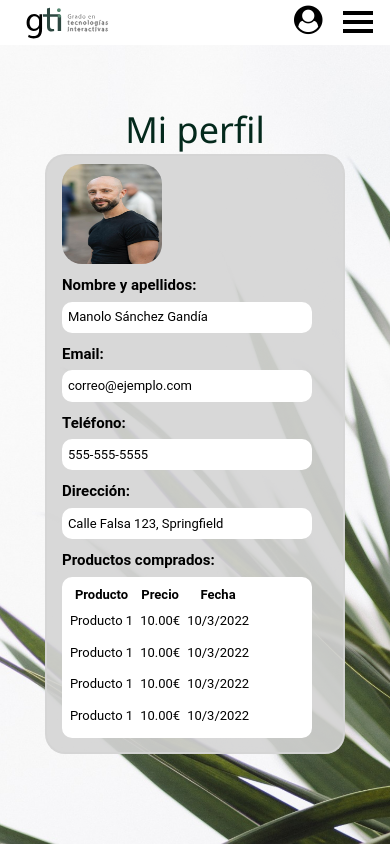
After one commit to Hao12341/Proyecto2-Grupo09, a PHP site: page /html/perfil.html in a window 390 px wide. The commit adds this page. Run offline with PHP 8.4, Linux system fonts and the light colour scheme.

Commit message:
Perfil-hecho-login-corregido

```diff
--- /dev/null
+++ b/css/perfil.css
@@ -0,0 +1,276 @@
+@import url('https://fonts.googleapis.com/css2?family=Poppins:wght@200&display=swap');
+
+* {
+    margin: 0;
+    padding: 0;
+    font-family: 'Roboto', sans-serif;
+}
+
+/* Estilos del header */
+#menu{
+    --bg-color: white;
+    --txt-color: white;
+    --hover-bg: var(--accent-bg-color);
+    --hover-txt: var(--accent-fg-color);
+    --li-bg: #204b36;
+    --menu-height: 3rem;
+}
+#menu ul{
+    background-color: var(--bg-color);
+    position: absolute;
+    top: var(--menu-height);
+    left: 0;
+    width: 100%;
+    transform: translateY(-50%) scaleY(0);
+    transition: .5s;
+}
+
+#menu.activo ul{
+    transform: translateY(0) scaleY(1);
+}
+
+#menu li{
+    padding: .5em;
+    text-align: center;
+    border: 1px solid white;
+    background-color: var(--li-bg);
+    color: var(--txt-color);
+
+}
+#Logo img{
+    width: 7.7rem;
+    height: 4.7rem;
+}
+#menu {
+    background-color: var(--bg-color);
+    color: black;
+    height: var(--menu-height);
+    display: flex;
+    align-items: center;
+    justify-content: space-between;
+    padding: .5em;
+    position: fixed;
+    width: 100%;
+}
+.hamburguesa {
+    width: 2em;
+    height: 2em;
+    padding: 10px;
+    cursor: pointer;
+
+}
+.hamburguesa div{
+    background-color: black;
+    width: 2em;
+    height: .3em;
+    margin: .3em auto;
+    transition: .5s;
+    z-index: -1;
+}
+#Login{
+    width: 2em;
+    height: 2em;
+    padding: 10px;
+    cursor: pointer;
+}
+
+#menu.activo .hamburguesa div:nth-child(2){
+    opacity: 0;
+}
+
+#menu.activo .hamburguesa div:nth-child(1){
+    transform: translateY(.6em) rotate(45deg);
+}
+#menu.activo .hamburguesa div:nth-child(3){
+    transform: translateY(-.6em) rotate(-45deg);
+}
+#iconosBanner{
+    padding: 20px;
+    margin-bottom: 1.5rem;
+    display: flex;
+    align-content: center;
+    flex-direction: row;
+    flex-wrap: wrap;
+    justify-content: space-around;
+    align-items: center;
+}
+
+#Login i{
+    margin: 0 auto;
+    font-size: 1.9rem;
+    float: right;
+}
+/* Estilos de la sección principal */
+.section {
+    display: flex;
+    justify-content: center;
+    align-items: center;
+    min-height: 100vh;
+    width: 100%;
+    background-image: url(../img/FondoInicioSesion.jpeg);
+    background-position: center;
+    background-size: cover;
+}
+
+h1 {
+    display: flex;
+    align-items: center;
+    justify-content: center;
+    color: #04291c;
+    height: 15px;
+
+}
+.titulo{
+    margin-bottom: 5px;
+    margin-top: 20px;
+    padding: 0.1em;
+
+}
+
+.perfil {
+    display: flex;
+    flex-direction: column;
+    height: 700px;
+    background-color: rgba(212, 212, 212, 0.9);
+    border: 2px solid rgba(212, 212, 212, 0.9);
+    border-radius: 20px;
+    width: 500px;
+    justify-content: center;
+    align-items: flex-start;
+    padding: 1em;
+}
+
+.perfil-img {
+    display: flex;
+}
+
+.perfil img {
+    border-radius: 20%;
+    margin-right: 20px;
+    width: 130px;
+    height: 130px;
+    margin-bottom: 15px;
+}
+
+.perfil-img:hover {
+    filter: brightness(0.5);
+    cursor: pointer;
+}
+
+.perfil-info {
+    display: flex;
+    flex-direction: column;
+    align-items: flex-start;
+    flex-grow: 1;
+}
+
+.perfil dd {
+    width: 450px;
+    border: 2px solid white;
+    background-color: white;
+    border-radius: 10px;
+    font-size: 16px;
+    padding: 0.3em;
+}
+
+.perfil dt {
+    font-weight: bold;
+    margin-bottom: 5px;
+}
+
+.perfil dd {
+    margin: 0;
+    margin-bottom: 10px;
+}
+
+table td:nth-child(2) {
+    padding: 5px;
+}
+
+
+@media(max-width: 590px) {
+    section {
+        display: flex;
+        justify-content: center;
+        align-items: center;
+        min-height: 100vh;
+        width: 100%;
+        background-image: url(chua-bing-quan-Sg7eWHKrxrA-unsplash-min.jpg);
+        background-position: center;
+        background-size: cover;
+
+    }
+
+    h1 {
+        display: flex;
+        align-items: center;
+        justify-content: center;
+        margin-bottom: 10px;
+        color: #04291C;
+    }
+
+
+    .perfil {
+        display: flex;
+        flex-direction: column;
+        height: 600px;
+        background-color: rgba(212, 212, 212, 0.9);
+        border: 2px solid rgba(212, 212, 212, 0.9);
+        border-radius: 20px;
+        width: 300px;
+        justify-content: center;
+        align-items: flex-start;
+        padding: 1em;
+    }
+
+    .perfil-img {
+        display: flex;
+    }
+
+    .perfil img {
+        border-radius: 20%;
+        margin-right: 20px;
+        width: 100px;
+        height: 100px;
+        margin-bottom: 10px;
+        margin-top: 5px;
+    }
+
+    .perfil-img:hover {
+        filter: brightness(0.5);
+        cursor: pointer;
+    }
+
+
+    .perfil-info {
+        display: flex;
+        flex-direction: column;
+        align-items: flex-start;
+        flex-grow: 1;
+    }
+
+
+    .perfil dd {
+        width: 250px;
+        border: 2px solid white;
+        background-color: white;
+        border-radius: 10px;
+        font-size: 13px;
+        padding: 0.3em;
+
+    }
+
+    .perfil dt {
+        font-weight: bold;
+        margin-bottom: 5px;
+    }
+
+    .perfil dd {
+        margin: 0;
+        margin-bottom: 10px;
+    }
+
+    table td:nth-child(2) {
+        padding: 5px;
+    }
+}
--- /dev/null
+++ b/html/perfil.html
@@ -0,0 +1,106 @@
+<!DOCTYPE html>
+<html lang="es">
+
+<head>
+    <meta charset="UTF-8">
+    <meta http-equiv="X-UA-Compatible" content="IE=edge">
+    <meta name="viewport" content="width=device-width, initial-scale=1.0">
+    <link rel="stylesheet" href="../css/perfil.css">
+    <link rel="stylesheet" href="https://www.w3schools.com/w3css/4/w3.css">
+    <link rel="stylesheet" href="https://cdnjs.cloudflare.com/ajax/libs/font-awesome/4.7.0/css/font-awesome.min.css">
+    <title>Document</title>
+</head>
+
+
+<body>
+    <header class="Encabezado" role="banner"> <!-- Esto es el encabezado que actuará de banner-->
+        <nav id="menu"><a id="Logo" href="../index.html"><img src="../img/logo.svg"
+                    alt="Logo de la empresa"></a><!-- Enlace a la página index.html, imagen de logo en la ruta especificada y alt = alternativa -->
+            <ul>
+                <li><a href="#Contacto">Inicio</a></li>
+                <li><a href="#Perfil">Mi perfil</a></li>
+                <li><a href="#Sensores">Mis sensores</a></li>
+                <li><a href="../html/contacto.html">Contáctanos</a></li>
+                <li><a href="#CerrarSesion">Cerrar sesión</a></li>
+            </ul>
+            <div id="iconosBanner">
+                <a id="Login" href="Login.html"><i class="fa fa-user-circle"></i></a>
+                <div class="hamburguesa">
+                    <div></div>
+                    <div></div>
+                    <div></div>
+                </div>
+            </div>
+        </nav>
+    </header>
+    <script src="../js/menu.js"></script>
+
+    <div class="section">
+        <div class="contendor">
+            <div class="titulo">
+                <h1>Mi perfil</h1>
+            </div>
+            <div class="perfil">
+                <div class="perfil-img">
+                    <img src="../img/imagen-perfil.jpeg" alt="Foto de perfil">
+                </div>
+                <div class="perfil-info">
+                    <dl>
+                        <div>
+                            <dt>Nombre y apellidos:</dt>
+                            <dd>Manolo Sánchez Gandía</dd>
+                        </div>
+                        <div>
+                            <dt>Email:</dt>
+                            <dd>correo@ejemplo.com</dd>
+                        </div>
+                        <div>
+                            <dt>Teléfono:</dt>
+                            <dd>555-555-5555</dd>
+                        </div>
+                        <div>
+                            <dt>Dirección:</dt>
+                            <dd>Calle Falsa 123, Springfield</dd>
+                        </div>
+                        <div>
+                            <dt>Productos comprados:</dt>
+                            <dd>
+                                <table>
+                                    <tr>
+                                        <th>Producto</th>
+                                        <th>Precio</th>
+                                        <th>Fecha</th>
+                                    </tr>
+                                    <tr>
+                                        <td>Producto 1</td>
+                                        <td>10.00€</td>
+                                        <td>10/3/2022</td>
+                                    </tr>
+                                    <tr>
+                                        <td>Producto 1</td>
+                                        <td>10.00€</td>
+                                        <td>10/3/2022</td>
+
+                                    </tr>
+                                    <tr>
+                                        <td>Producto 1</td>
+                                        <td>10.00€</td>
+                                        <td>10/3/2022</td>
+                                    </tr>
+                                    <tr>
+                                        <td>Producto 1</td>
+                                        <td>10.00€</td>
+                                        <td>10/3/2022</td>
+                                    </tr>
+                                </table>
+                            </dd>
+                        </div>
+
+                    </dl>
+                </div>
+            </div>
+        </div>
+</body>
+</div>
+
+</html>
```
Also changed, not shown: css/login2.css (+12 -0 lines), html/login.html (+7 -0 lines), img/imagen-perfil.jpeg (added).
